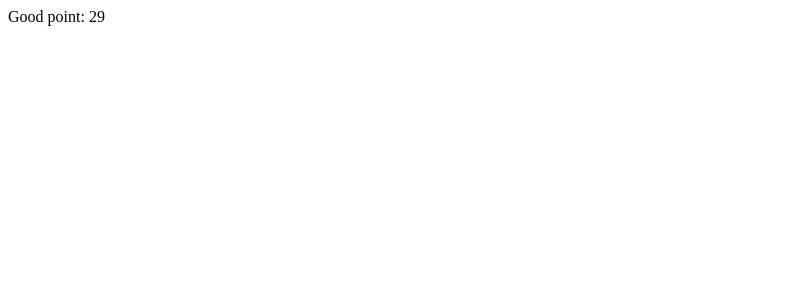
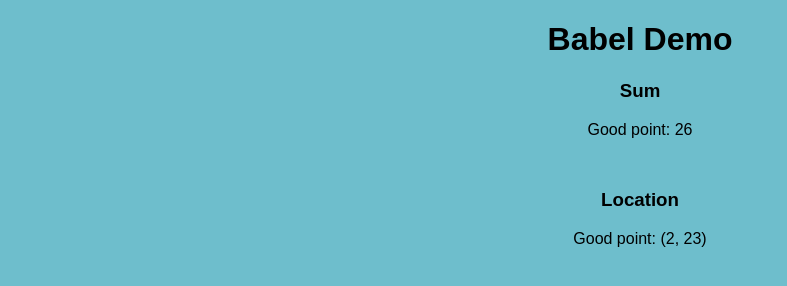
Before and after one commit to andrewnick/babel-demo, a website built with webpack: page index.html in a window 1280 px wide. Shown: the whole page, without its empty margins (0-787 px from the left). Built offline with nearby package versions, Linux system fonts and the light colour scheme.

Commit message:
get working with compass and postcss

```diff
--- a/Gruntfile.js
+++ b/Gruntfile.js
@@ -75,62 +75,25 @@ module.exports = function (grunt) {
      */
     webpack: {
       dev: {
-        entry: './src/js/main.js',
+        entry: './<%= project.src %>/js/main.js',
         output: {
-            path: 'dist/js',
+            path: '<%= project.assets %>/js',
             filename: 'scripts.js'
         },
         module: {
             loaders: [
-                {test: 'src/js', loader: 'babel-loader'}
+                {test: '<%= project.src %>/js', loader: 'babel-loader'}
             ]
         },
-        keepalive: true,
+        //keepalive: true,
         stats: {
             // Nice colored output
             colors: true
         },
         // Create Sourcemaps for the bundle
-        devtool: 'source-map'
+        //devtool: 'source-map'
       }
     },
-
-    /**
-     * JSHint
-     * https://github.com/gruntjs/grunt-contrib-jshint
-     * Manage the options inside .jshintrc file
-     */
- /**
-    jshint: {
-      files: [
-        'src/js/*.js',
-        'Gruntfile.js'
-      ],
-      options: {
-        jshintrc: '.jshintrc'
-      }
-    },
-*/
-
-    /**
-     * Concatenate JavaScript files
-     * https://github.com/gruntjs/grunt-contrib-concat
-     * Imports all .js files and appends project banner
-     */
-/**
-    concat: {
-      dev: {
-        files: {
-          '<%= project.assets %>/js/scripts.min.js': '<%= project.js %>'
-        }
-      },
-      options: {
-        stripBanners: true,
-        nonull: true,
-        banner: '<%= tag.banner %>'
-      }
-    },
-*/
 
     /**
      * Uglify (minify) JavaScript files
@@ -143,7 +106,7 @@ module.exports = function (grunt) {
       },
       dist: {
         files: {
-          '<%= project.assets %>/js/scripts.min.js': '<%= project.js %>'
+          '<%= project.assets %>/js/scripts.min.js': '<%= project.assets %>/js/scripts.js'
         }
       }
     },
@@ -189,34 +152,6 @@ module.exports = function (grunt) {
       }
     },
 
-    /**
-     * Autoprefixer
-     * Adds vendor prefixes automatically
-     * https://github.com/nDmitry/grunt-autoprefixer
-
-    autoprefixer: {
-      options: {
-        browsers: [
-          'last 2 version',
-          'safari 6',
-          'ie 9',
-          'opera 12.1',
-          'ios 6',
-          'android 4'
-        ]
-      },
-      dev: {
-        files: {
-          '<%= project.assets %>/css/styles.min.css': ['<%= project.assets %>/css/styles.css']
-        }
-      },
-      dist: {
-        files: {
-          '<%= project.assets %>/css/styles.prefixed.css': ['<%= project.assets %>/css/styles.unprefixed.css']
-        }
-      }
-    },
-    */
     postcss: {
       options: {
         map: false,
@@ -252,37 +187,6 @@ module.exports = function (grunt) {
     },
 
     /**
-     * CSSMin
-     * CSS minification
-     * https://github.com/gruntjs/grunt-contrib-cssmin
-     *
-    cssmin: {
-      dev: {
-        options: {
-          banner: '<%= tag.banner %>'
-        },
-        files: {
-          '<%= project.assets %>/css/styles.min.css': [
-            '<%= project.src %>/components/normalize-css/normalize.css',
-            '<%= project.assets %>/css/styles.css'
-          ]
-        }
-      },
-      dist: {
-        options: {
-          banner: '<%= tag.banner %>'
-        },
-        files: {
-          '<%= project.assets %>/css/styles.min.css': [
-            '<%= project.src %>/components/normalize-css/normalize.css',
-            '<%= project.assets %>/css/styles.prefixed.css'
-          ]
-        }
-      }
-    },
-    */
-
-    /**
      * Build bower components
      * https://github.com/yatskevich/grunt-bower-task
      */
@@ -310,7 +214,11 @@ module.exports = function (grunt) {
       },
       webpack: {
         files: '<%= project.src %>/js/{,*/}*.js',
-        tasks: ['webpack']
+        tasks: ['webpack:dev']
+      },
+      uglify: {
+        files: '<%= project.assets %>/js/scripts.js',
+        tasks: ['uglify:dist']
       },
       compass: {
         files: '<%= project.src %>/scss/{,*/}*.{scss,sass}',
@@ -330,6 +238,7 @@ module.exports = function (grunt) {
 
     // 'jshint',
     'webpack:dev',
+    'uglify:dist',
     //'concat:dev',
     'watch'
   ]);
--- a/index.html
+++ b/index.html
@@ -3,8 +3,14 @@
 <head>
     <meta charset="UTF-8">
     <title>webpack ES6 demo</title>
+    <script src="dist/js/scripts.js"></script>
+	<link href="dist/css/styles.min.css" type="text/css" rel="stylesheet">
 </head>
 <body>
-<script src="dist/js/scripts.js"></script>
+	<h1>Babel Demo</h1>
+	<h3>Sum</h3>
+	<div class="sum"></div>
+	<h3>Location</h3>
+	<div class="location"></div>
 </body>
 </html>
--- a/src/js/main.js
+++ b/src/js/main.js
@@ -1,4 +1,11 @@
 import Point from './Point.js';
-var body = document.querySelector('body');
-body.textContent = 'Good point: ' + new Point(2, 23);
-body.textContent = 'Good point: ' + new Point(2, 27).Sum();
+
+window.onload = function() {
+	var body = document.querySelector('body');
+	var sum = document.getElementsByClassName('sum');
+	var location = document.getElementsByClassName('location');
+
+	location[0].innerHTML = 'Good point: ' + new Point(2, 23);
+	sum[0].innerHTML = 'Good point: ' + new Point(2, 24).Sum();
+
+}
--- /dev/null
+++ b/src/scss/partials/_body.scss
@@ -0,0 +1,9 @@
+body {
+	background: $bg-color;
+	text-align: center;
+}
+
+.sum,
+.location {
+	height: 50px;
+}
--- /dev/null
+++ b/src/scss/partials/_partials.scss
@@ -0,0 +1,2 @@
+@import "variables";
+@import "body";
--- /dev/null
+++ b/src/scss/partials/_variables.scss
@@ -0,0 +1 @@
+$bg-color: #6EBECC;
--- /dev/null
+++ b/src/scss/styles.scss
@@ -0,0 +1 @@
+@import 'partials/partials.scss';
```
Also changed, not shown: dist/css/styles.css (added), dist/css/styles.min.css (added), dist/js/scripts.js, dist/js/scripts.min.js (added), 3 other files.
